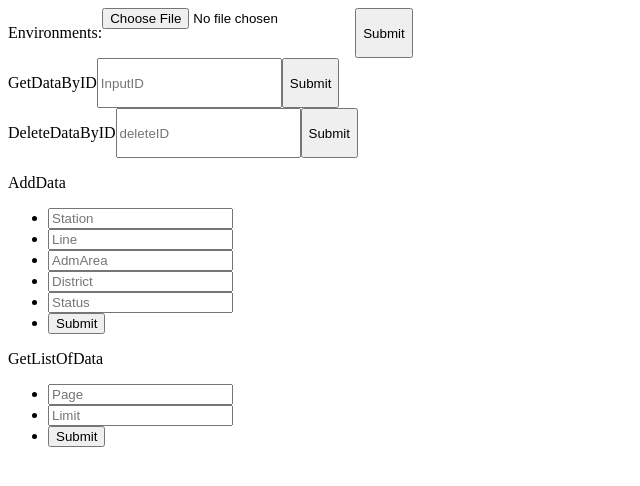
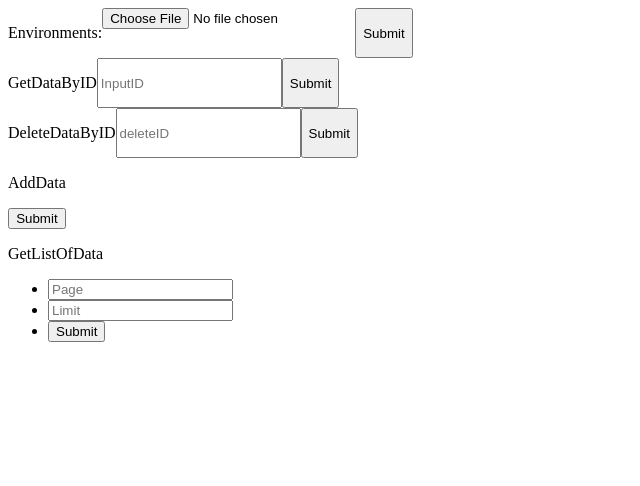
Before and after one commit to ShamanKing19/KODE-TestTask, a Django app: template TestProject/templates/index.html in a window 1280 px wide. Shown: the top 486 px of the page, without its empty margins (0-640 px from the left). Run offline with Django 3.2, Linux system fonts and the light colour scheme; the template is opened without the code that fills it, so the values that code supplies are empty.

Commit message:
Replaced "li" rows by form "DatabaseForm"

```diff
--- a/TestProject/templates/index.html
+++ b/TestProject/templates/index.html
@@ -28,29 +28,11 @@
         <input type="submit"></input>
     </form>
 
-    <form method="post" action="/api/data/add/">{% csrf_token %}
+    <form method="post" action="/api/data/add/" style="display: grid; justify-content: start;">{% csrf_token %}
         <p>AddData</p>
-        <ul>
-            <li>
-                <input name="station" placeholder="Station">
-            </li>
-            <li>
-                <input name="line" placeholder="Line">
-            </li>
-            <li>
-                <input name="admArea" placeholder="AdmArea">
-            </li>
-            <li>
-                <input name="district" placeholder="District">
-            </li>
-            <li>
-                <input name="status" placeholder="Status">
-            </li>
-            <li>
-                <input type="submit"></input>
-            </li>
-        </ul>
-    </form>
+        {{ form }}
+        <input type="submit">
+     </form>
 
     <form method="get" action="api/data/list/">
         <p>GetListOfData</p>
```
Also changed, not shown: TestProject/views.py (+5 -2 lines).
